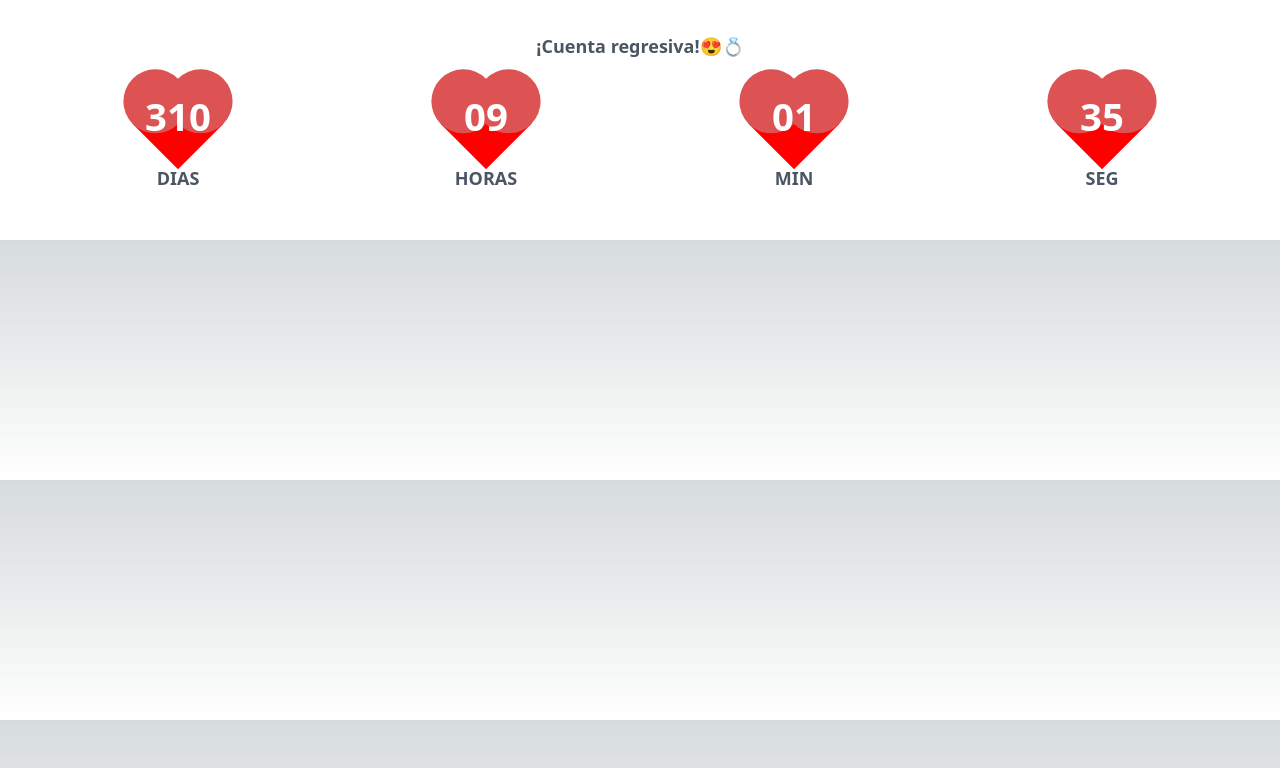
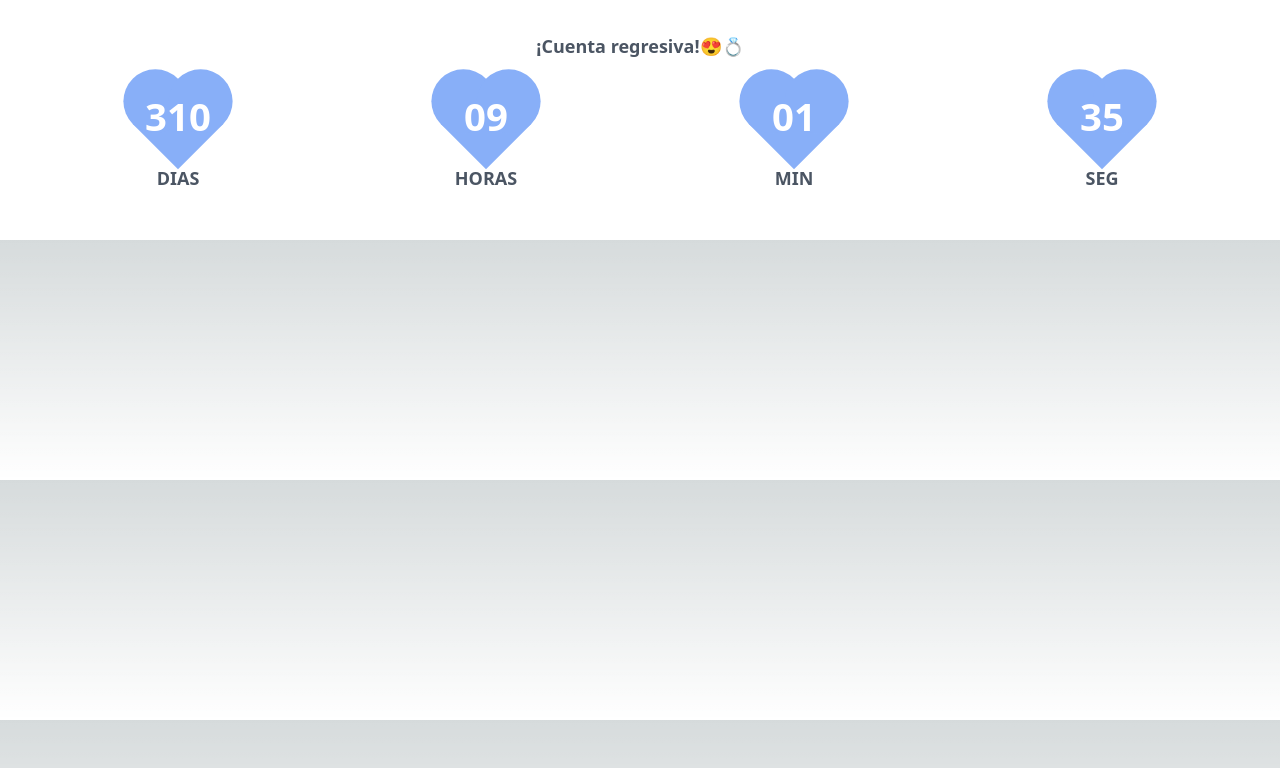
Before and after one commit to SebastianGaleano20/Digital-Wedding-Card, a Next.js app: page /Home in a window 1280 px wide. Shown: the top 768 px of the page. Built offline with nearby package versions, Linux system fonts and the light colour scheme; a web font is replaced by a local one.

Commit message:
Files and folders organization

```diff
--- a/src/app/Home/page.tsx
+++ b/src/app/Home/page.tsx
@@ -5,7 +5,7 @@ export default function Home() {
     <section
       className="m-h-screen bg-white"
     >
-      <section className="text-center p-4">
+      <section className="p-4">
         <Chronometer />
       </section>
     </section>
--- a/src/app/page.tsx
+++ b/src/app/page.tsx
@@ -1,4 +1,4 @@
-import Index from "../components/ui/Index";
+import Index from "../components/sections/Index";
 
 export default function Page() {
   return (
--- a/src/components/ui/Index.tsx
+++ b/src/components/sections/Index.tsx
@@ -1,4 +1,4 @@
-import { Button } from "./Button"
+import { Button } from "../ui/Button"
 
 export default function Index() {
     return (
--- a/src/components/ui/Chronometer.tsx
+++ b/src/components/ui/Chronometer.tsx
@@ -40,7 +40,7 @@ const Chronometer: React.FC<ChronometerProp> = ({ ObjetiveDate = "2025-12-20" })
   }
 
   return (
-    <section className="p-4">
+    <section className="p-4 text-center">
       <h2 className="text-lg font-bold text-gray-600 mb-4">¡Cuenta regresiva!😍💍</h2>
       <section className="grid grid-cols-4 gap-4 md:grid-cols-4 place-items-center">
         {Object.entries(timeLeft).map(([unit, value]) => (
--- a/src/styles/Heart.module.css
+++ b/src/styles/Heart.module.css
@@ -2,7 +2,7 @@
     /*clamp para diseño responsivo sin media querie */
     width: clamp(2.5rem, 8vw, 4rem);
     height: clamp(2.5rem, 8vw, 4rem);
-    background-color: red;
+    background-color: #88aff8;
     position: relative;
     transform: rotate(-45deg);
     display: flex;
@@ -16,7 +16,7 @@
     content: "";
     width: clamp(2.5rem, 8vw, 4rem);
     height: clamp(2.5rem, 8vw, 4rem);
-    background-color: rgb(221, 82, 82);
+    background-color: #88aff8;
     border-radius: 50%;
     position: absolute;
 }
--- a/tsconfig.json
+++ b/tsconfig.json
@@ -20,7 +20,6 @@
     ],
     "paths": {
       "@/*": ["./*"],
-      "@/fonts/*": ["./fonts/*"]
     }
   },
   "include": ["next-env.d.ts", "**/*.ts", "**/*.tsx", ".next/types/**/*.ts"],
```
Also changed, not shown: src/components/forms/Form.tsx (renamed from src/components/ui/Form.tsx), src/components/sections/AboutUs.tsx (renamed from src/components/ui/AboutUs.tsx), src/components/sections/Gallery.tsx (renamed from src/components/ui/Gallery.tsx), src/components/sections/Itinerary.tsx (renamed from src/components/ui/Itinerary.tsx).
